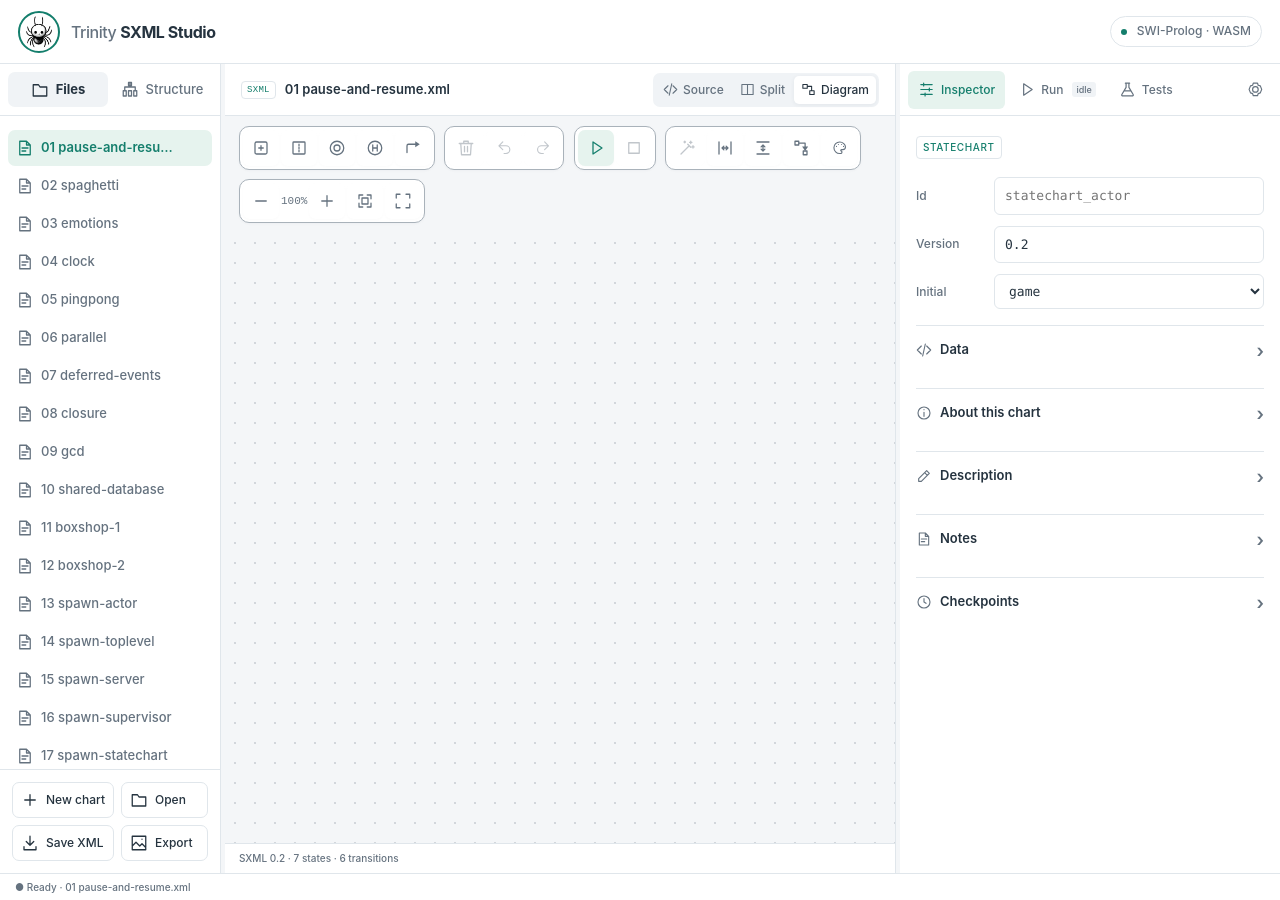
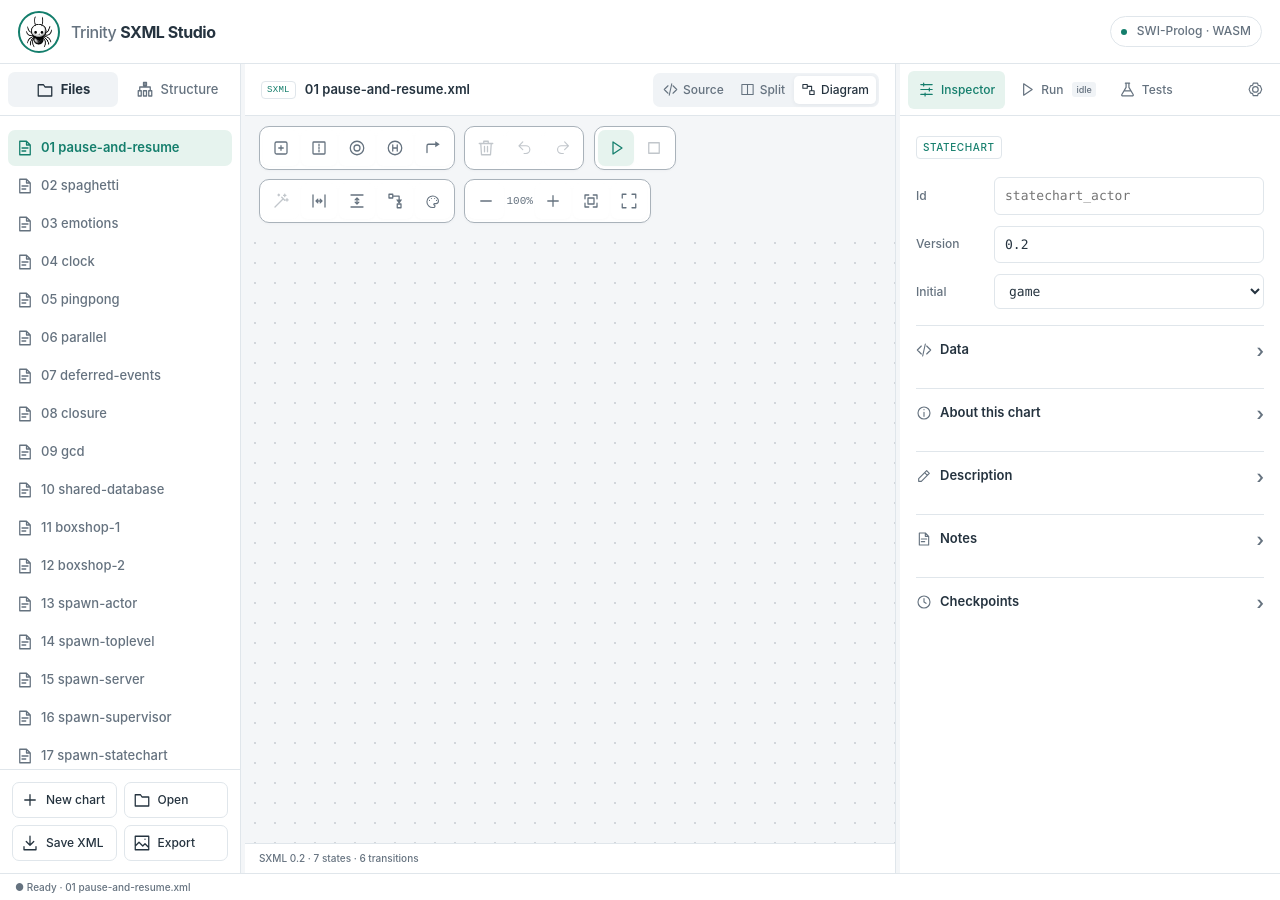
Before and after one commit to torbjornlager/book-project-home, a Jekyll site: the page sxml-studio/index.html, which Jekyll copies as it is, in a window 1280 px wide. Built offline with Jekyll 4.4.1, drawn with Linux system fonts in a browser that asks for light colours; a script that is not in the unit is left out.

Commit message:
Keep workspace wide enough for file action buttons

```diff
--- a/sxml-studio/index.html
+++ b/sxml-studio/index.html
@@ -17,17 +17,17 @@
 <script defer src="js/sxml-diagram.js?v=20261126-dark-palette"></script>
 <script defer src="js/studio-model.js?v=20261124-split3"></script>
 <script defer src="js/studio-chrome.js?v=20261126-return-arrows"></script>
-<script defer src="js/app.js?v=20261126-dark-palette"></script>
+<script defer src="js/app.js?v=20261126-workspace-width"></script>
 <script defer src="js/studio-tools.js?v=20261124-split3"></script>
 <link rel="stylesheet" href="studio-tools.css?v=20261126-saturated-highlights">
-<link rel="stylesheet" href="studio-chrome.css?v=20261126-toolbar-wrap">
+<link rel="stylesheet" href="studio-chrome.css?v=20261126-workspace-width">
 </head>
 <body class="light" data-view="diagram" data-layout="horizontal">
 <script src="js/ui-preferences.js"></script>
 <header class="topbar"><div class="brand"><a class="brand-home" href="https://trinity.elfenbenstornet.se" aria-label="Trinity homepage" title="Trinity homepage"><img class="brand-mark" src="img/spider-agent.png" width="42" height="42" alt=""></a><span>Trinity <strong>SXML Studio</strong></span></div><span class="experiment">STATECHART EDITOR</span><div class="top-actions"><span class="engine"><i></i> SWI-Prolog · WASM</span></div></header>
 <main class="studio">
 <aside class="workspace"><div class="panel-heading">EXPLORER <span>LOCAL WORKSPACE</span></div><div class="workspace-title">⌄ &nbsp; SXML CODE</div><details class="structure-panel" open><summary>Chart structure</summary><label for="structure-search" class="sr-label">Search states, events and Prolog</label><input id="structure-search" type="search" placeholder="Search chart…"><div id="structure-tree"></div></details><div id="files" role="group" aria-label="Example statecharts"></div><div class="file-actions"><button id="new">New statechart</button><button id="open">Open .xml file</button><input id="file-input" type="file" accept=".xml,.sxml,.statechart,.txt" hidden><button id="save">Save source</button><button id="export" title="Save the drawing as an SVG file">Save diagram</button></div><div class="workspace-note"><span class="note-mark">↗</span><p>Draw, edit and run SXML statecharts.</p><p>The interpreter runs here, in your browser. No native node is needed.</p><a href="https://github.com/torbjornlager/swi-wasm-node" target="_blank" rel="noreferrer">About the runtime ↗</a></div></aside>
-<div class="divider" id="left-divider" role="separator" aria-label="Resize workspace" aria-orientation="vertical" aria-valuemin="120" aria-valuemax="340" tabindex="0"></div>
+<div class="divider" id="left-divider" role="separator" aria-label="Resize workspace" aria-orientation="vertical" aria-valuemin="240" aria-valuemax="340" tabindex="0"></div>
 <section class="editor-pane" aria-label="Statechart editor">
 <div class="editor-tabs"><span class="file-icon">SXML</span><span id="filename">untitled.xml</span><span id="dirty" aria-label="Unsaved changes"></span><div class="view-switch" role="group" aria-label="View"><button data-view="source">Source</button><button data-view="split" aria-haspopup="menu" aria-controls="split-menu" title="Split view: choose stacked or side by side">Split</button><button data-view="diagram">Diagram</button></div></div>
 <div class="editor-content">
--- a/sxml-studio/js/app.js
+++ b/sxml-studio/js/app.js
@@ -352,7 +352,7 @@ const PANEL_STORAGE = 'trinity-sxml-studio.panels.v1';
 const panelWidths = {};
 try {
   const saved = JSON.parse(localStorage.getItem(PANEL_STORAGE));
-  for (const [name, min, max] of [['left', 120, 340], ['right', 280, 640]]) {
+  for (const [name, min, max] of [['left', 240, 340], ['right', 280, 640]]) {
     const value = saved && saved[name];
     if (typeof value === 'number' && Number.isFinite(value) && value >= min && value <= max) panelWidths[name] = value;
   }
@@ -367,7 +367,7 @@ function applyPanelWidths() {
   // Fit a smaller window without overwriting the user's preferred widths.
   const available = root.clientWidth - 280;
   right = Math.max(280, Math.min(right, available - left));
-  left = Math.max(120, Math.min(left, available - right));
+  left = Math.max(240, Math.min(left, available - right));
   if (panelWidths.left != null || left !== parseFloat(styles.getPropertyValue('--left'))) root.style.setProperty('--left', left + 'px');
   if (panelWidths.right != null || right !== parseFloat(styles.getPropertyValue('--right'))) root.style.setProperty('--right', right + 'px');
   $('left-divider').setAttribute('aria-valuenow', left);
@@ -1768,7 +1768,7 @@ $('theme').onchange = event => updateUI(Object.assign({}, SXMLUI.preferences, {
 updateUI(SXMLUI.preferences);
 
 /* resizable panes */
-for (const [id, property, direction, min, max] of [['left-divider', '--left', 1, 120, 340], ['right-divider', '--right', -1, 280, 640]]) {
+for (const [id, property, direction, min, max] of [['left-divider', '--left', 1, 240, 340], ['right-divider', '--right', -1, 280, 640]]) {
   const divider = $(id); let start = 0, width = 0;
   const get = () => parseFloat(getComputedStyle(document.documentElement).getPropertyValue(property));
   const resize = delta => {
--- a/sxml-studio/studio-chrome.css
+++ b/sxml-studio/studio-chrome.css
@@ -13,7 +13,7 @@ button:focus-visible,summary:focus-visible,input:focus-visible,textarea:focus-vi
 .brand>span{color:var(--muted)}.experiment{display:none}.top-actions{gap:8px}
 .engine{padding:6px 10px;border:1px solid var(--line);border-radius:20px}
 .panel-toggle{display:none}
-.studio{grid-template-columns:var(--left) 5px minmax(260px,1fr) 5px var(--right)}
+.studio{grid-template-columns:minmax(240px,var(--left)) 5px minmax(260px,1fr) 5px var(--right)}
 .workspace .panel-heading,.workspace-title,.workspace-note{display:none}
 .workspace-tabs{display:flex;align-items:center;padding:8px;gap:4px;min-height:52px;border-bottom:1px solid var(--line);flex:none}
 .workspace-tabs button{flex:1;min-width:0;height:35px;border:0;background:transparent;font-size:calc(13px * var(--ui-font-scale,1));color:var(--muted)}
@@ -32,7 +32,7 @@ button:focus-visible,summary:focus-visible,input:focus-visible,textarea:focus-vi
 #files .file-row.active>button:first-child{color:var(--accent);font-weight:600;background:transparent}
 #files .file-row>button:first-child .ui-button-label{overflow:hidden;text-overflow:ellipsis}
 #files button::before{display:none}#files .file-remove{width:30px}
-.file-actions{padding:12px;border-top:1px solid var(--line);display:grid;grid-template-columns:1fr 1fr;gap:7px}
+.file-actions{padding:12px;border-top:1px solid var(--line);display:grid;grid-template-columns:minmax(0,1fr) minmax(0,1fr);gap:7px}
 .file-actions button{font-size:calc(12px * var(--ui-font-scale,1));padding:8px;justify-content:flex-start;min-height:36px;border-color:var(--line);background:transparent}
 .editor-tabs{height:52px;background:var(--panel);padding:0 16px;gap:9px}
 .file-icon{border:1px solid var(--line);padding:3px 5px;border-radius:4px;font-size:calc(9px * var(--ui-font-scale,1));letter-spacing:.3px}
@@ -142,3 +142,6 @@ body[data-focus=true] .workspace,body[data-focus=true] .query-pane,body[data-foc
 /* Whole tool groups wrap into left-aligned rows when space is limited. */
 .chart-toolbar{height:auto;min-height:66px;gap:2.5mm;flex-wrap:wrap;justify-content:flex-start;align-content:flex-start;overflow:visible}
 .chart-toolbar .toolbar-group{display:flex;align-items:center;flex:none;flex-wrap:wrap;max-width:100%;gap:2px;padding:3px;border:1px solid color-mix(in srgb,var(--muted) 45%,var(--line));border-radius:10px;background:var(--panel);box-shadow:0 1px 3px #152b3b08}
+
+.file-actions button{min-width:0;white-space:normal}
+.file-actions .ui-button-label{overflow-wrap:anywhere}
```
